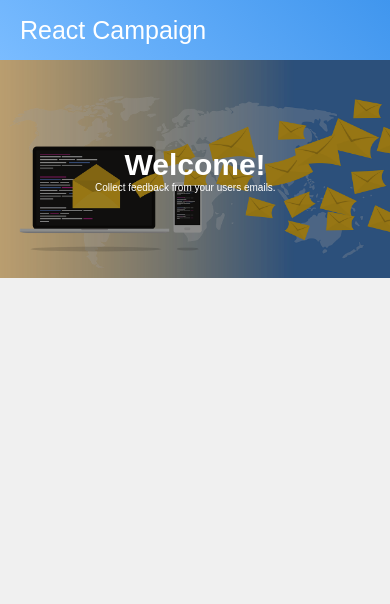
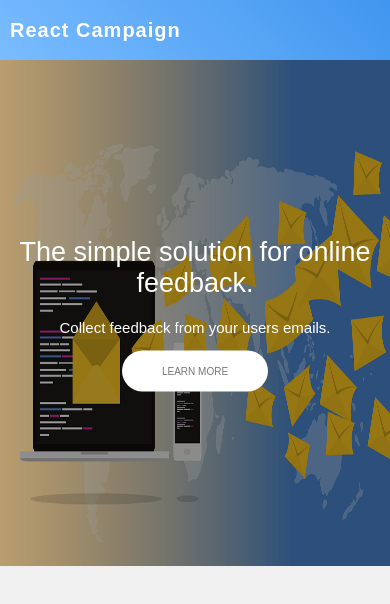
Before and after one commit to jpmamuric/ReactCampaign, a React (Create React App) app in the folder client/: page / in a window 390 px wide. Shown: the top 604 px of the page. Built offline with nearby package versions, Linux system fonts and the light colour scheme; no server answers.

Commit message:
started layout media queries

```diff
--- /dev/null
+++ b/client/src/react/components/layout/button/Button.css
@@ -0,0 +1,32 @@
+.btn-container {
+  text-align: center;
+  width: 100%;
+}
+
+.btn,
+.btn:link,
+.btn:visited {
+  text-transform: uppercase;
+  text-decoration: none;
+  display: inline-block;
+  background-color: #fff;
+  border-radius: 10rem;
+  padding: 1.5rem 4rem;
+  border: none;
+  cursor: pointer;
+  position: relative;
+  transition: all .2s;
+  color: #777;
+}
+
+.btn:hover {
+  transform: translateY(-3px);
+  box-shadow: 0 1rem 2rem rgba(0,0,0,.2);
+}
+
+.btn:active,
+.btn:focus {
+  outline: none;
+  transform: translateY(-1px);
+  box-shadow: 0 .5rem 1rem rgba(0,0,0,.2);
+}
--- /dev/null
+++ b/client/src/react/components/layout/button/Button.js
@@ -0,0 +1,11 @@
+import React from 'react';
+
+import './Button.css';
+
+const Button = ({ children, link }) => (
+  <div className="btn-container">
+    <a href={link} className="btn btn-animated">{children}</a>
+  </div>
+);
+
+export default Button;
--- a/client/src/react/components/layout/header/Header.css
+++ b/client/src/react/components/layout/header/Header.css
@@ -29,3 +29,17 @@
   margin-left: 1rem;
   text-decoration: none;
 }
+
+@media only screen and (max-width: 37.5em)  {
+  .logo {
+    font-size: 2rem;
+    margin-left: 0;
+    font-weight: bold;
+    letter-spacing: .1rem;
+  }
+
+  .sign_in {
+    font-size: 1.3rem;
+  }
+
+}
--- a/client/src/react/components/pages/landing/Landing.css
+++ b/client/src/react/components/pages/landing/Landing.css
@@ -1,30 +1,41 @@
 
-.Landing-container {
+.landing-container {
   position: relative;
 }
 
-.Landing-img {
+.landing-img {
   filter: brightness(60%);
 }
 
-.Landing-text {
+.landing-text {
   color: #fff;
   position: absolute;
   left: 50%;
   top: 50%;
   transform: translate(-50%, -50%);
+  width: 100%;
 }
 
-.Landing-heading {
+
+.landing-heading,
+.landing-heading-sub {
   text-align: center;
-  font-size: 4rem;
+  margin-bottom: 2rem;
 }
 
-.Landing-heading-sub {
-  padding: 0 1.5rem;
+.landing-heading {
+  font-size: 4rem;
+  font-weight: 200;
 }
 
-.Landing-img {
+.landing-heading-sub {
+  font-weight: 100;
+  font-size: 2rem;
+  padding: 0 1.5rem;
+  margin-bottom: 3rem;
+}
+
+.landing-img {
   width: 100%;
 }
 
@@ -32,23 +43,22 @@
 MEDIA QUERIES
 *******************************/
 @media only screen and (max-width: 37.5em) {
-  .Landing-heading {
-    text-align: center;
-    font-size: 3rem;
+  .landing-heading {
+    padding: 0 .5rem;
+    text-align: none;
+    font-size: 2.7rem;
   }
 
-  .Landing-heading-sub {
+  .landing-heading-sub {
     padding: 0;
-    width: 20rem;
-  }
-}
-
-@media only screen and (min-width: 64em) {
-  .Landing-container {
-    flex-direction: row;
+    font-size: 1.5rem;
+    margin-bottom: 1.5rem;
   }
 
-  .Landing-text {
-    margin: 1em;
+  .landing-img {
+    width: 100%;
+    height: 60vh;
   }
+
+
 }
--- a/client/src/react/components/pages/landing/Landing.js
+++ b/client/src/react/components/pages/landing/Landing.js
@@ -3,17 +3,23 @@ import { connect } from 'react-redux';
 import { Redirect } from 'react-router-dom';
 
 import landingImg from '../../../../assets/emails.png';
+import Button from '../../layout/button/Button';
 import './Landing.css';
 
 const Landing = ({ user }) => {
   let landing = (
-    <div className='Landing-container'>
-      <img src={landingImg} alt='email surverys' className='Landing-img'/>
-      <div className='Landing-text'>
-        <h2 className='Landing-heading'> Welcome! </h2>
-        <p className='Landing-heading-sub'>Collect feedback from your users emails.</p>
+    <div>
+      <div className='landing-container'>
+        <img src={landingImg} alt='email surverys' className='landing-img'/>
+        <div className='landing-text'>
+          <h2 className='landing-heading'> The simple solution for online feedback. </h2>
+          <p className='landing-heading-sub'>Collect feedback from your users emails.</p>
+          <Button link='/auth/google' >Learn More</Button>
+        </div>
       </div>
+      <div className="landing-features"></div>
     </div>
+
   )
 
   if( user ) {
```
Also changed, not shown: client/src/index.css (+12 -0 lines).
